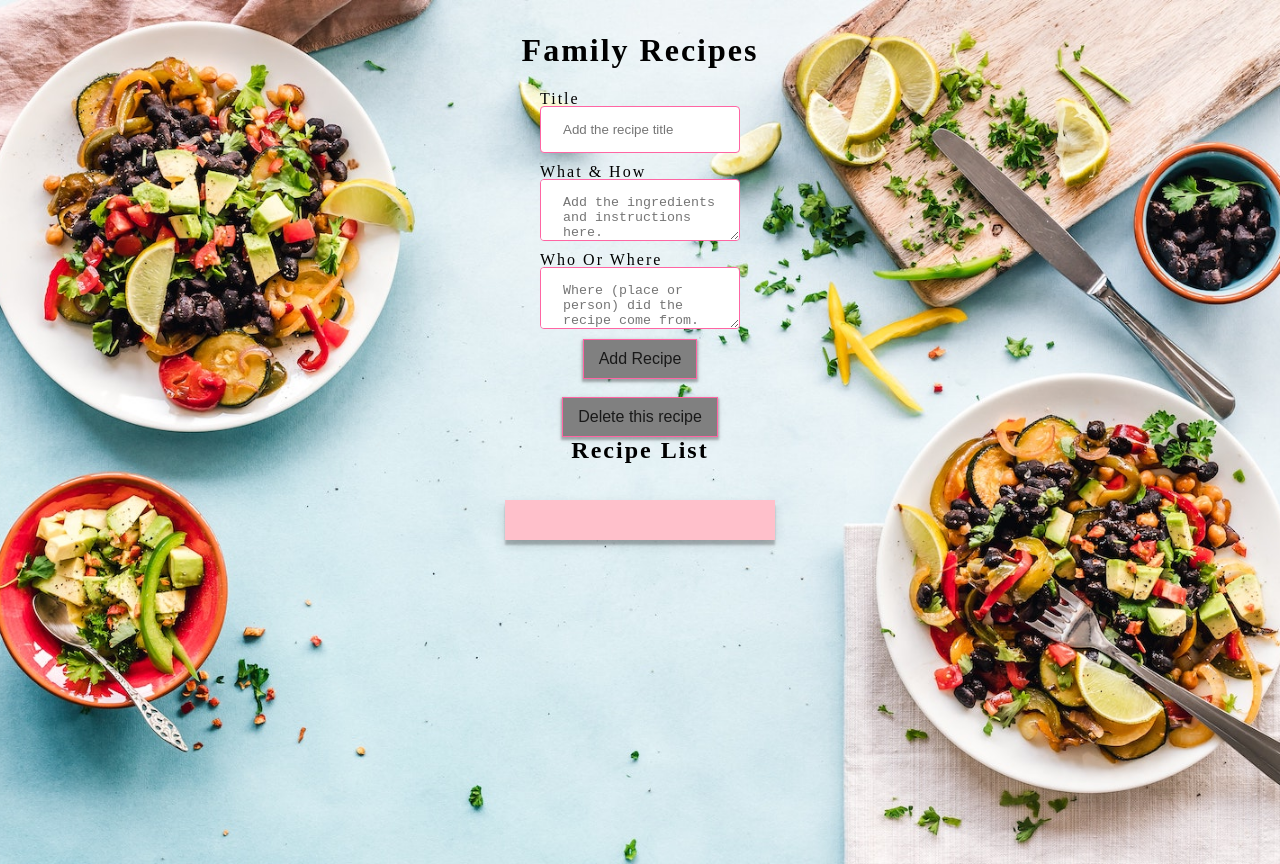
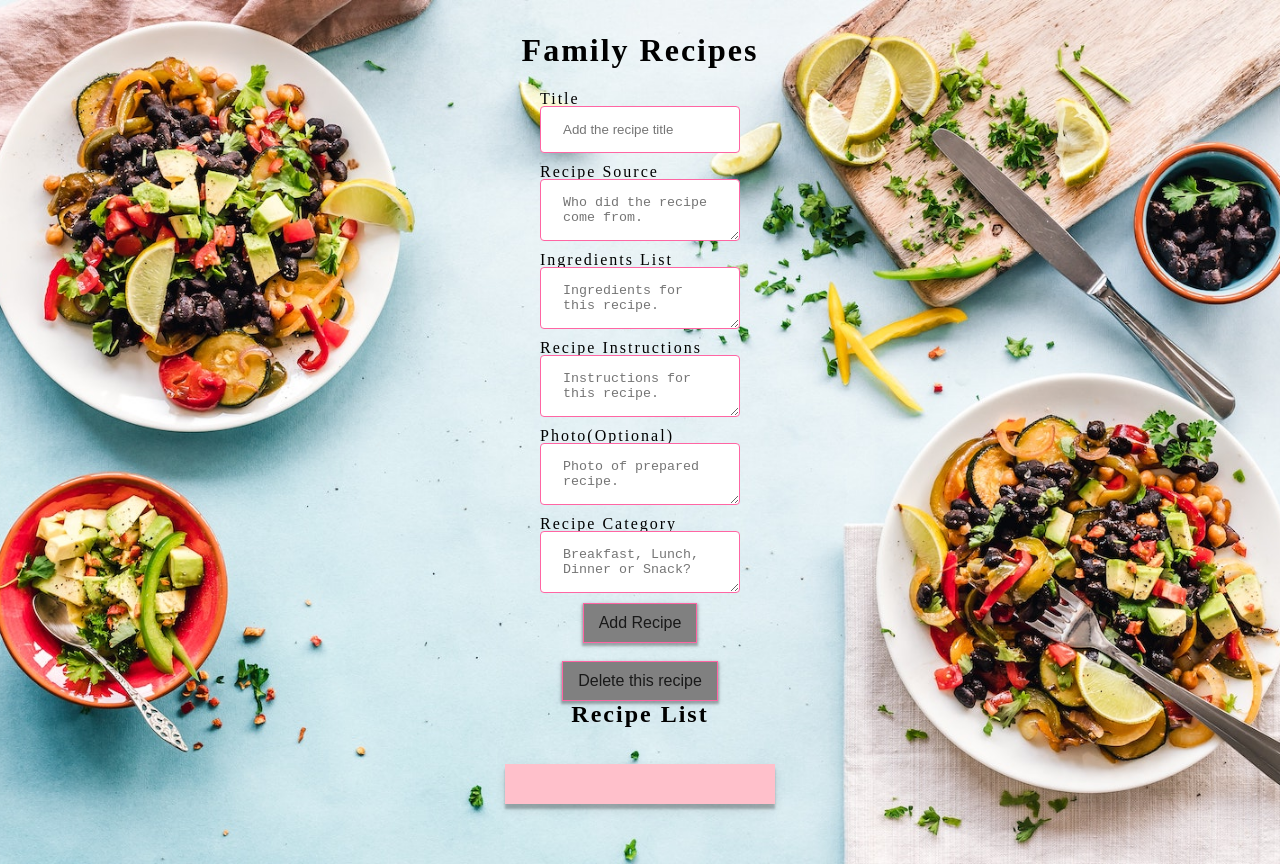
Before and after one commit to Secret-Family-Recipes-Cookbook-6/FrontEnd, a React (Create React App) app: page /protected in a window 1280 px wide. Built offline with nearby package versions, Linux system fonts and the light colour scheme; no server answers; sample sign-in values are in the browser's storage.

Commit message:
Fixed shape of recipes

```diff
--- a/src/App.js
+++ b/src/App.js
@@ -14,8 +14,11 @@ const App = () => {
   const [recipes, setRecipes] = useState([{
     id: "",
     title: "",
-    body: "",
-    footer: ""
+    source: "",
+    ingredients: "",
+    instructions: "",
+    image: "",
+    category: ""
   }])
 
 
--- a/src/components/RecipeForm.js
+++ b/src/components/RecipeForm.js
@@ -9,8 +9,11 @@ const RecipeForm = props => {
   const [recipe, setRecipe] = useState({
     id: Date.now(),
     title: "",
-    body: "",
-    footer: ""
+    source: "",
+    ingredients: "",
+    instructions: "",
+    image: "",
+    category: ""
   });
 
   console.log("Recipe", recipe)
@@ -30,14 +33,17 @@ const RecipeForm = props => {
         console.log("post response", response)
         setRecipe({
           title: "",
-          body: "",
-          footer: ""
+          source: "",
+          ingredients: "",
+          instructions: "",
+          image: "",
+          category: ""
         })
         setRecipes(response)
         props.history.push("/recipes")
       })
       .catch(err => console.log("Error in RecipeForm", err))
-  };
+    };
 
     useEffect(() => {
       axiosWithAuth()
@@ -48,6 +54,7 @@ const RecipeForm = props => {
         })
         .catch(err => console.log("Error in Get Recipes: ", err))
     }, [setRecipes])
+
 
     const handleDelete = (id) => {
       axiosWithAuth()
@@ -60,7 +67,7 @@ const RecipeForm = props => {
     <form onSubmit={submitForm}>
       <label htmlFor="title">Title</label>
       <input
-        id="title"
+        //id="title"
         type="text"
         onChange={handleChanges}
         placeholder="Add the recipe title"
@@ -68,22 +75,49 @@ const RecipeForm = props => {
         name="title"
       />
 
-      <label htmlFor="body">What & How</label>
+      <label htmlFor="source">Recipe Source</label>
       <textarea
-        id="note"
-        placeholder="Add the ingredients and instructions here."
-        value={recipe.body}
+        //id="source"
+        placeholder="Who did the recipe come from."
+        value={recipe.source}
         onChange={handleChanges}
-        name="body"
+        name="source"
       />
 
-      <label htmlFor="footer">Who Or Where</label>
+      <label htmlFor="ingredients">Ingredients List</label>
       <textarea
-        id="footer"
-        placeholder="Where (place or person) did the recipe come from."
-        value={recipe.footer}
+        //id="ingredients"
+        placeholder="Ingredients for this recipe."
+        value={recipe.ingredients}
         onChange={handleChanges}
-        name="footer"
+        name="ingredients"
+      />
+
+      <label htmlFor="instructions">Recipe Instructions</label>
+      <textarea
+        //id="instructions"
+        placeholder="Instructions for this recipe."
+        value={recipe.instructions}
+        onChange={handleChanges}
+        name="instructions"
+      />
+
+      <label htmlFor="image">Photo(Optional)</label>
+      <textarea
+        //id="image"
+        placeholder="Photo of prepared recipe."
+        value={recipe.image}
+        onChange={handleChanges}
+        name="image"
+      />
+
+      <label htmlFor="category">Recipe Category</label>
+      <textarea
+        //id="category"
+        placeholder="Breakfast, Lunch, Dinner or Snack?"
+        value={recipe.category}
+        onChange={handleChanges}
+        name="category"
       />
 
       <button type="submit">Add Recipe</button>
--- a/src/components/RecipeList.js
+++ b/src/components/RecipeList.js
@@ -12,6 +12,7 @@ const RecipeList = () => {
                 console.log("Recipes: ", response)
                 setRecipes(response.data)
             })
+            .catch(err => console.log("Error in RecipeList: ", err))
     }, [setRecipes])
 
     return (
--- a/src/components/Recipes.js
+++ b/src/components/Recipes.js
@@ -7,16 +7,15 @@ const Recipes = props => {
 
   return (
     <div className="recipe-list">
-      {/* {props.recipes.map(recipe => ( */}
+
         <div className="recipe">
           <h2>{recipes.title}</h2>
-          <p>{recipes.body}</p>
-          <p>{recipes.footer}</p>
+          <p>{recipes.source}</p>
+          <p>{recipes.ingredients}</p>
+          <p>{recipes.instructions}</p>
+          <p>{recipes.image}</p>
+          <p>{recipes.category}</p>
         </div>
-
-      {/* )
-      )} */}
-
     </div>
   );
 };
```
